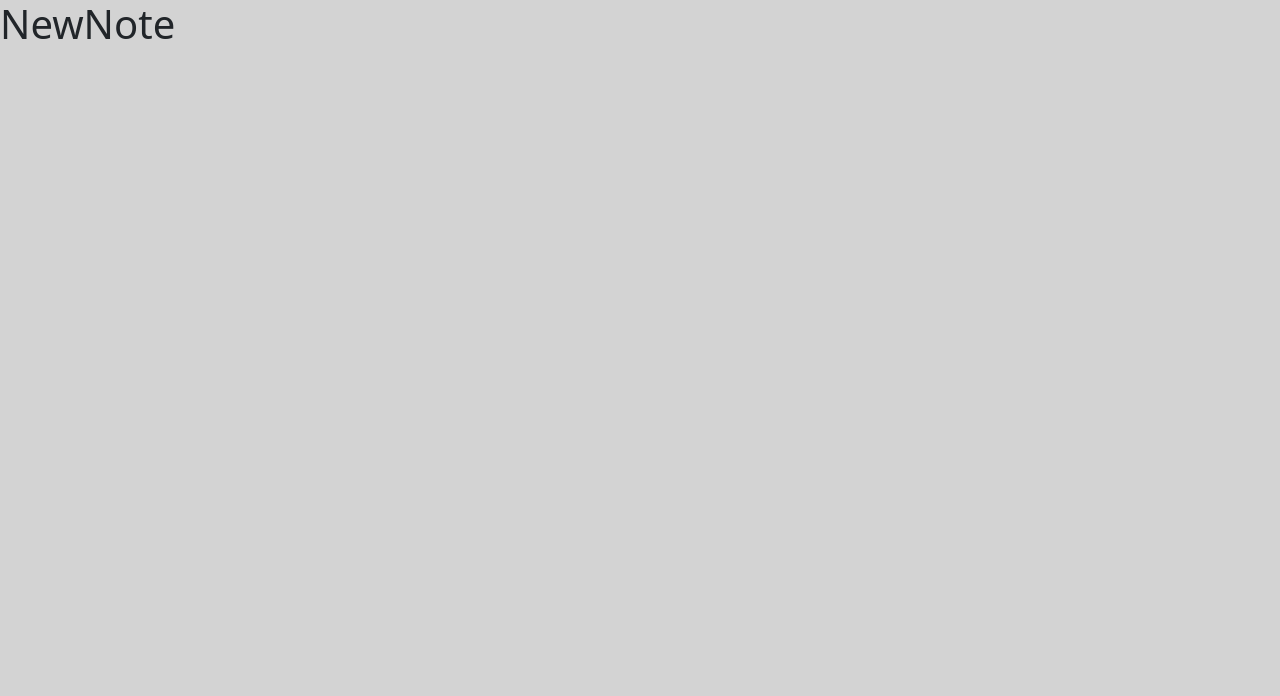
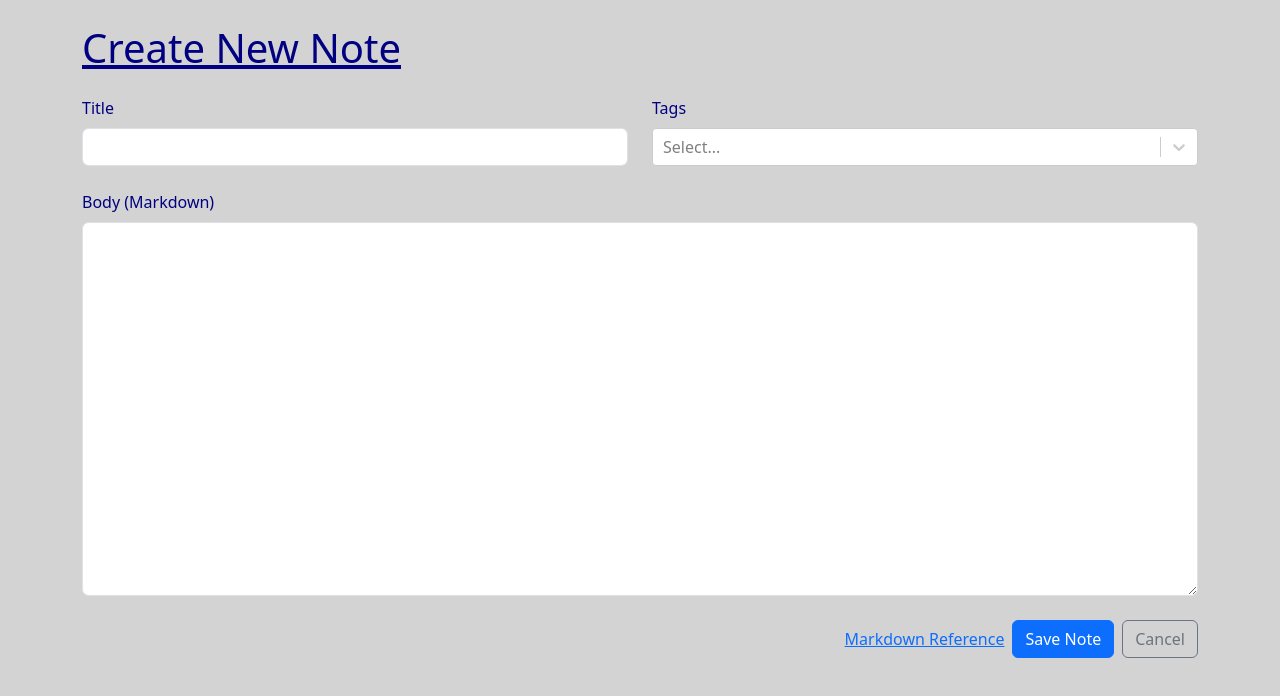
Before and after one commit to pageler/note-taking_categorized_library, a React (Create React App) app in the folder frontend/: page /new in a window 1280 px wide. Shown: the top 696 px of the page. Built offline with nearby package versions, Linux system fonts and the light colour scheme.

Commit message:
NewNote page

```diff
--- /dev/null
+++ b/frontend/src/components/NoteForm.tsx
@@ -0,0 +1,58 @@
+import { Button, Col, Form, Row, Stack } from "react-bootstrap";
+import { Link } from "react-router-dom";
+import CreatableReactSelect from "react-select/creatable";
+
+type NoteFormProps = {};
+
+export const NoteForm = (props: NoteFormProps) => {
+    return (
+        <Form className="my-4">
+            <Stack gap={4}>
+                <Row>
+                    <Col>
+                        <Form.Group controlId="title">
+                            <Form.Label>Title</Form.Label>
+                            <Form.Control required />
+                        </Form.Group>
+                    </Col>
+
+                    <Col>
+                        <Form.Group controlId="tags">
+                            <Form.Label>Tags</Form.Label>
+                            <CreatableReactSelect isMulti />
+                        </Form.Group>
+                    </Col>
+                </Row>
+
+                <Form.Group controlId="markdown">
+                    <Form.Label>Body (Markdown)</Form.Label>
+                    <Form.Control required as="textarea" rows={15} />
+                </Form.Group>
+
+                <Stack
+                    direction="horizontal"
+                    gap={2}
+                    className="justify-content-end"
+                >
+                    <a
+                        href="https://www.markdownguide.org/cheat-sheet/"
+                        target="_blank"
+                        rel="noreferrer"
+                    >
+                        Markdown Reference
+                    </a>
+
+                    <Button type="submit" variant="primary">
+                        Save Note
+                    </Button>
+
+                    <Link to="..">
+                        <Button type="button" variant="outline-secondary">
+                            Cancel
+                        </Button>
+                    </Link>
+                </Stack>
+            </Stack>
+        </Form>
+    );
+};
--- a/frontend/src/pages/NewNote.tsx
+++ b/frontend/src/pages/NewNote.tsx
@@ -1,9 +1,16 @@
+import { Container } from "react-bootstrap";
+import { NoteForm } from "../components/NoteForm";
+
 type NewNoteProps = {};
 
 export const NewNote = (props: NewNoteProps) => {
     return (
-        <>
-            <h1>NewNote</h1>
-        </>
+        <Container className="my-4" style={{ color: "navy" }}>
+            <h1>
+                <u>Create New Note</u>
+            </h1>
+
+            <NoteForm />
+        </Container>
     );
 };
```
